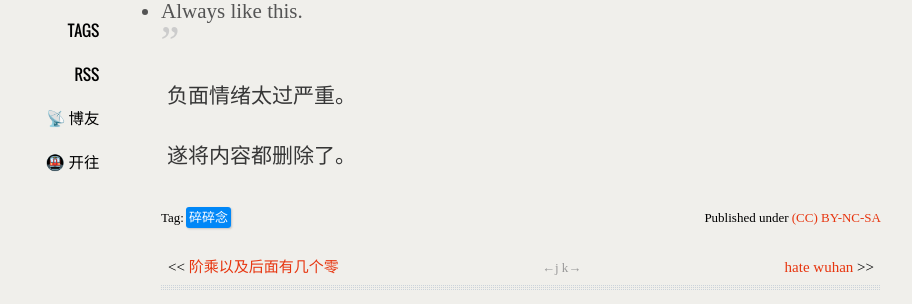
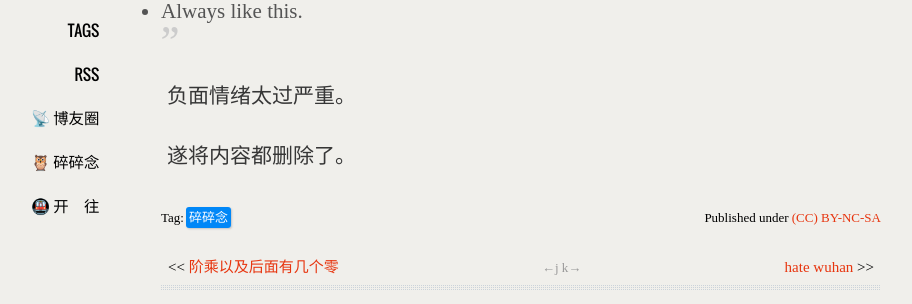
Before and after one commit to xavierskip/xavierskip.github.io, a Jekyll site: the page built from _posts/2012-08-05-life-struggle.md, in a window 1280 px wide. Shown: the part 179-483 px from the top of the page, without its empty margins (119-1031 px from the left). Built offline with Jekyll 4.4.1, drawn with Linux system fonts in a browser that asks for light colours; comment, search, counter and statistics services are not loaded; a style sheet for code colours, icons or effects is not loaded.

Commit message:
update home page

```diff
--- a/_layouts/default.html
+++ b/_layouts/default.html
@@ -29,8 +29,9 @@
         <span><a  class="" href="/what/">What</a></span>
         <span><a  class="" href="/tags/">Tags</a></span>
         <span><a  class="" href="/feed.xml">RSS</a></span>
-        <span><a  class="" href="/blog-friend-circle/">📡 博友</a></span>
-        <span><a  class="" href="https://www.travellings.cn/go.html" target="_blank" rel="noopener" title="开往-友链接力" style="font-family: 'LXGW WenKai';">🚇 开往</a></span>
+        <span><a  class="" href="/blog-friend-circle/">📡 博友圈</a></span>
+        <span><a  class="" href="https://sui.xavierskip.com/">🦉 碎碎念</a></span>
+        <span><a  class="" href="https://www.travellings.cn/go.html" target="_blank" rel="noopener" title="开往-友链接力">🚇 开&emsp;往</a></span>
         </nav>
         <article class="content">{{ content }}</article>
       </div>
```
